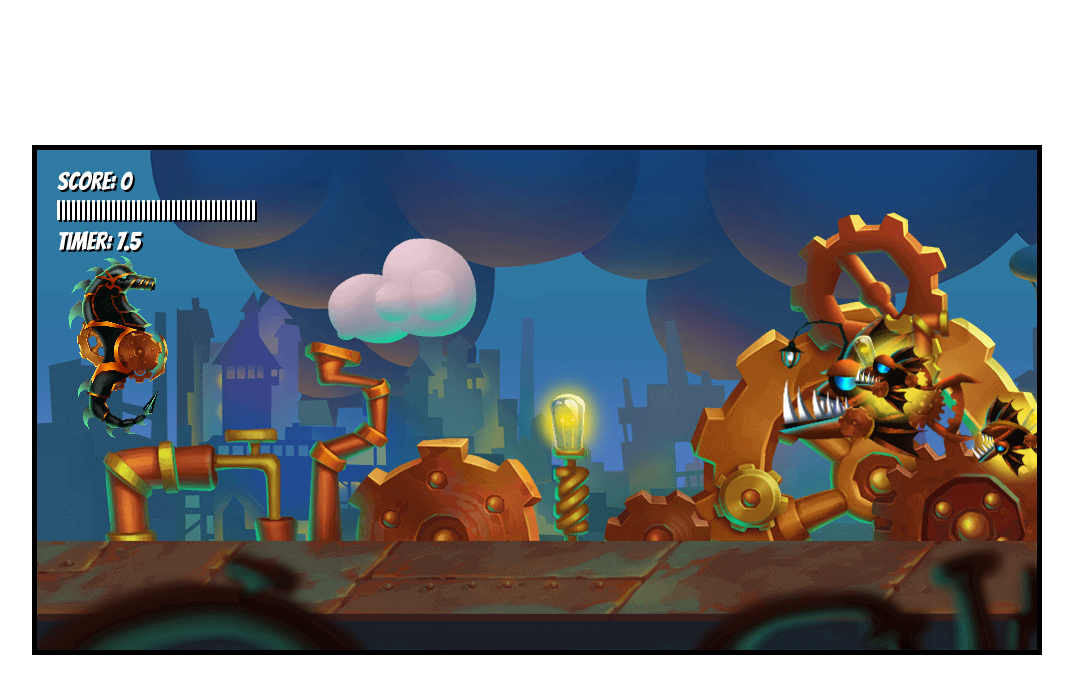
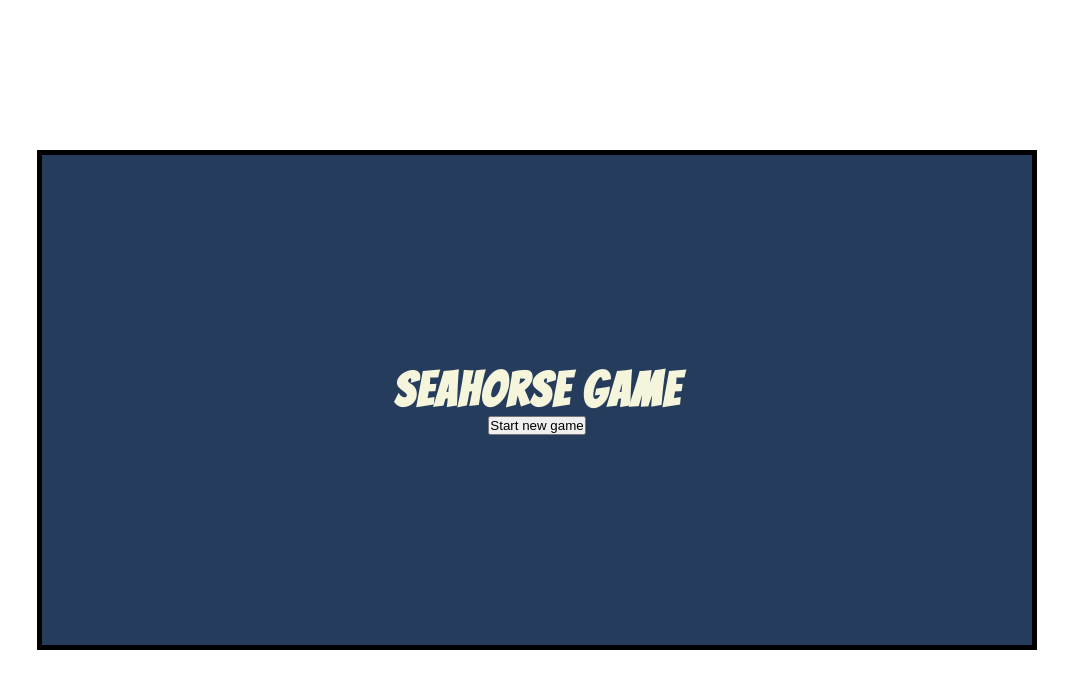
Before and after one commit to JurgitaE/seahorse-game, a website with bundled scripts: page index.html in a window 1280 px wide. Shown: the whole page, without its empty margins (103-1176 px from the left). Built offline with nearby package versions, Linux system fonts and the light colour scheme.

Commit message:
implementation of menu

```diff
--- a/index.html
+++ b/index.html
@@ -19,7 +19,11 @@
         <title>Seahorse battle</title>
     </head>
     <body>
-        <canvas id="canvas1"></canvas>
+        <div id="info">
+            <h1>Seahorse game</h1>
+            <button id="start">Start new game</button>
+        </div>
+        <canvas id="canvas1"> </canvas>
         <!-- characters -->
         <img src="./resources/player/player.png" alt="" id="player" />
         <img src="./resources/enemies/angler1.png" alt="" id="angler1" />
--- a/script.js
+++ b/script.js
@@ -1,8 +1,11 @@
 import Game from './javascript/Game.js';
+
+const startBtn = document.getElementById('start');
 
 window.addEventListener('load', function () {
     // canvas setup
     const canvas = document.getElementById('canvas1');
+
     const ctx = canvas.getContext('2d');
     canvas.width = 1000;
     canvas.height = 500;
@@ -24,15 +27,21 @@ window.addEventListener('load', function () {
 
     const game = new Game(canvas.width, canvas.height);
     let lastTime = 0;
+    let startTime = 0;
     // animation loop
+
     function animate(timeStamp) {
         const deltaTime = timeStamp - lastTime;
         lastTime = timeStamp;
         ctx.clearRect(0, 0, canvas.width, canvas.height);
         game.draw(ctx);
         if (!paused) game.update(deltaTime);
-
         requestAnimationFrame(animate);
     }
-    animate(0);
+    startBtn.addEventListener('click', () => {
+        document.getElementById('info').style.display = 'none';
+        lastTime = this.performance.now();
+
+        animate(0);
+    });
 });
--- a/style.css
+++ b/style.css
@@ -14,6 +14,8 @@
     max-width: 100%;
     max-height: 100%;
     font-family: 'Bangers', cursive;
+    height: 500px;
+    width: 1000px;
 }
 
 #layer1,
@@ -32,3 +34,31 @@
 #fireExplosion {
     display: none;
 }
+
+#info {
+    border: 5px solid black;
+    height: 500px;
+    width: 1000px;
+    position: absolute;
+    top: 50%;
+    left: 50%;
+    transform: translate(-50%, -50%);
+    z-index: 1;
+    max-width: 100%;
+    max-height: 100%;
+    display: flex;
+    flex-direction: column;
+    justify-content: center;
+    align-items: center;
+    background-color: rgba(0, 0, 0, 0.5);
+}
+#info h1 {
+    font-family: 'Bangers', cursive;
+    letter-spacing: 2px;
+    font-size: 48px;
+    display: inline-block;
+    color: beige;
+}
+#start:hover {
+    cursor: pointer;
+}
```
Also changed, not shown: README.md, resources/menu-background.jpg (added), resources/player-back.png (added).
